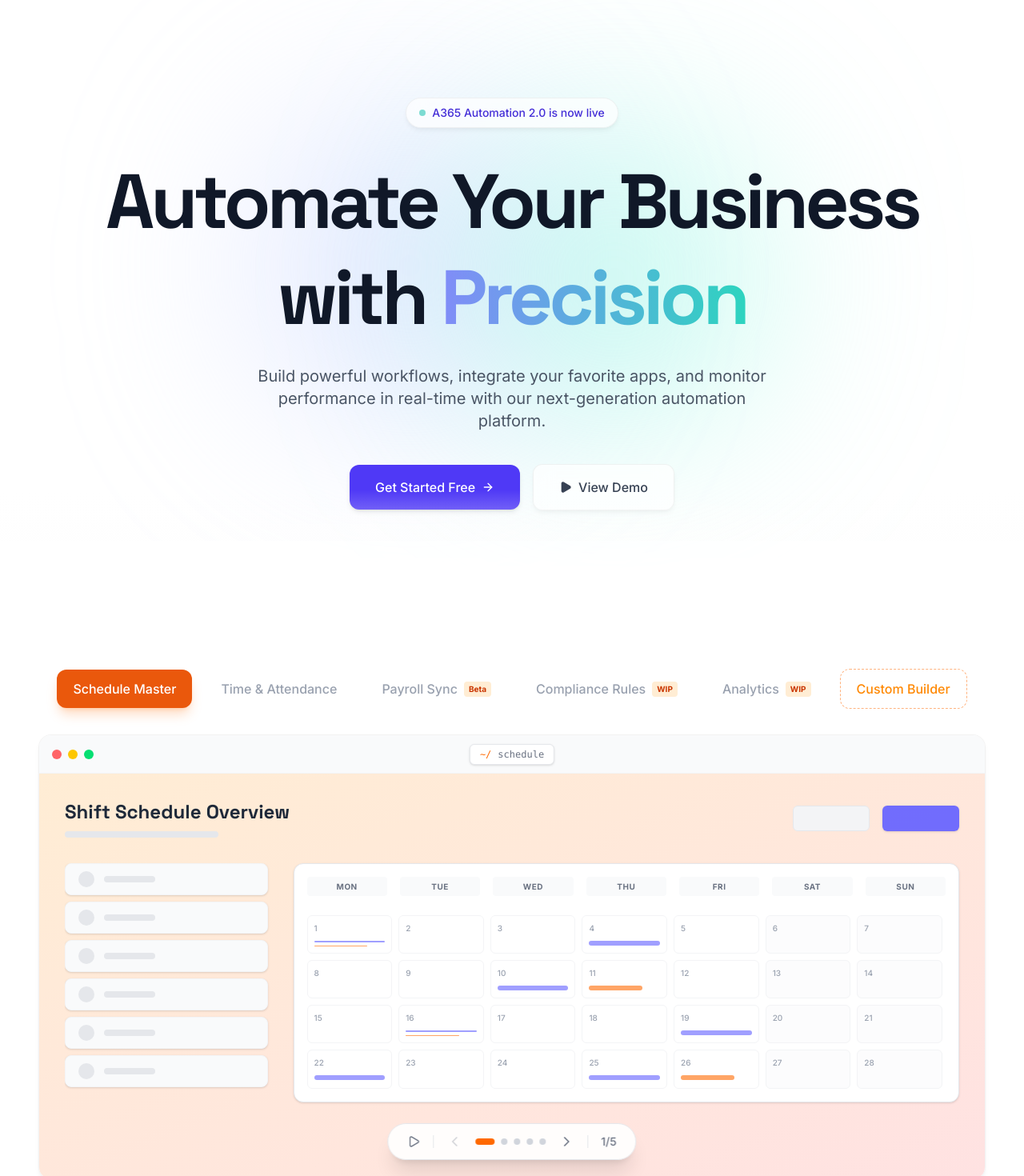
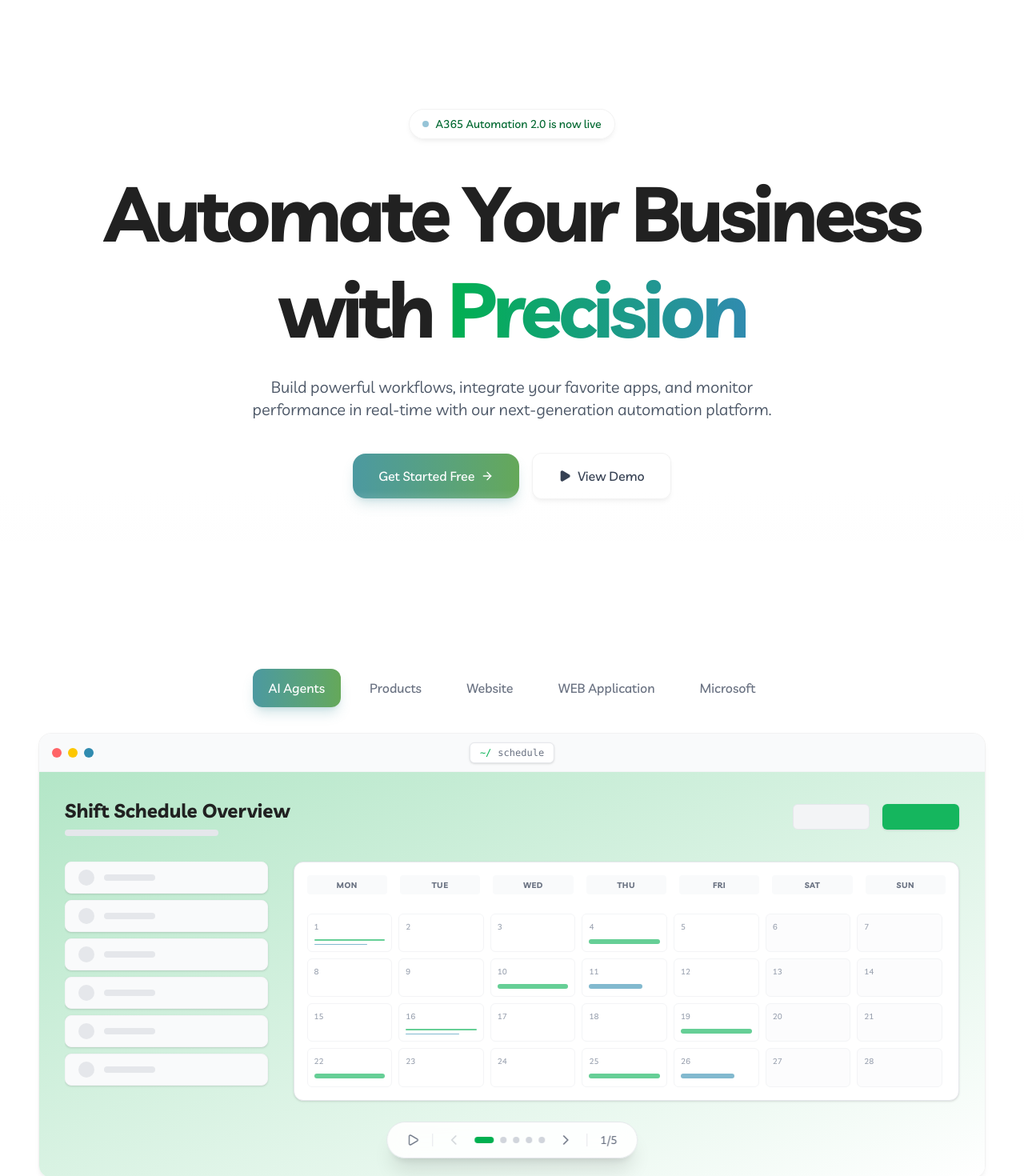
Before and after one commit to A365shift-DevTeam/A365-Automation, a React (Vite) app: page / in a window 1280 px wide. Shown: the part 60-1530 px from the top of the page at 80% size. Built offline with nearby package versions, Linux system fonts and the light colour scheme.

Commit message:
UI Changed

```diff
--- a/src/App.tsx
+++ b/src/App.tsx
@@ -15,7 +15,7 @@ import Footer from './components/sections/Footer';
 
 export default function App() {
   return (
-    <div className="min-h-screen bg-white text-gray-900 selection:bg-indigo-500/30">
+    <div className="min-h-screen bg-white text-gray-900 selection:bg-primary-500/30">
       <main>
         <Hero />
         <ShowcaseCarousel />
--- a/src/components/sections/Benefits.tsx
+++ b/src/components/sections/Benefits.tsx
@@ -18,7 +18,7 @@ export default function Benefits() {
           >
             <div className="flex items-center justify-between mb-6">
               <h4 className="font-semibold text-gray-900">Weekly Hours Saved</h4>
-              <span className="text-teal-600 font-mono font-bold">+124 hrs</span>
+              <span className="text-accent-600 font-mono font-bold">+124 hrs</span>
             </div>
             <div className="h-48 flex items-end gap-2">
               {[40, 60, 45, 80, 100, 120, 110].map((h, i) => (
@@ -28,7 +28,7 @@ export default function Benefits() {
                   whileInView={{ height: `${(h / 120) * 100}%` }}
                   viewport={{ once: true }}
                   transition={{ delay: i * 0.1, duration: 0.5 }}
-                  className="flex-1 bg-gradient-to-t from-indigo-600 to-teal-400 rounded-t-md"
+                  className="flex-1 bg-gradient-to-t from-primary-500 to-accent-400 rounded-t-md"
                 />
               ))}
             </div>
@@ -49,7 +49,7 @@ export default function Benefits() {
             ].map((item, i) => (
               <div key={i} className="flex gap-4">
                 <div className="w-12 h-12 rounded-xl bg-white border border-gray-100 shadow-sm flex items-center justify-center shrink-0">
-                  <item.icon className="w-6 h-6 text-indigo-600" />
+                  <item.icon className="w-6 h-6 text-primary-500" />
                 </div>
                 <div>
                   <h4 className="text-xl font-semibold mb-1 text-gray-900">{item.title}</h4>
--- a/src/components/sections/Features.tsx
+++ b/src/components/sections/Features.tsx
@@ -71,8 +71,8 @@ export default function Features() {
             variants={itemVariants}
             className="glass-panel p-8 rounded-2xl hover:bg-gray-50 transition-colors group"
           >
-            <div className="w-12 h-12 rounded-xl bg-indigo-500/10 flex items-center justify-center mb-6 group-hover:scale-110 transition-transform">
-              <feature.icon className="w-6 h-6 text-indigo-600" />
+            <div className="w-12 h-12 rounded-xl bg-primary-500/10 flex items-center justify-center mb-6 group-hover:scale-110 transition-transform">
+              <feature.icon className="w-6 h-6 text-primary-500" />
             </div>
             <h3 className="text-xl font-semibold mb-3 text-gray-900">{feature.title}</h3>
             <p className="text-gray-600 leading-relaxed">{feature.description}</p>
--- a/src/components/sections/Hero.tsx
+++ b/src/components/sections/Hero.tsx
@@ -5,19 +5,16 @@ export default function Hero() {
   return (
     <section className="relative min-h-screen flex items-center justify-center overflow-hidden pt-20">
       {/* Background gradients */}
-      <div className="absolute inset-0 z-0">
-        <div className="absolute top-1/4 left-1/4 w-96 h-96 bg-indigo-200/50 rounded-full blur-[120px]" />
-        <div className="absolute bottom-1/4 right-1/4 w-96 h-96 bg-teal-200/50 rounded-full blur-[120px]" />
-      </div>
+      <div className="absolute inset-0 z-0" />
 
       <div className="max-w-7xl mx-auto px-6 relative z-10 text-center">
         <motion.div
           initial={{ opacity: 0, scale: 0.9 }}
           animate={{ opacity: 1, scale: 1 }}
           transition={{ duration: 0.8, ease: "easeOut" }}
-          className="inline-flex items-center gap-2 px-4 py-2 rounded-full glass-panel mb-8 text-sm font-medium text-indigo-700 bg-white/50"
+          className="inline-flex items-center gap-2 px-4 py-2 rounded-full glass-panel mb-8 text-sm font-medium text-primary-700 bg-white/50"
         >
-          <span className="w-2 h-2 rounded-full bg-teal-500 animate-pulse" />
+          <span className="w-2 h-2 rounded-full bg-accent-500 animate-pulse" />
           A365 Automation 2.0 is now live
         </motion.div>
 
@@ -46,7 +43,7 @@ export default function Hero() {
           transition={{ duration: 0.8, delay: 0.3, ease: "easeOut" }}
           className="flex flex-col sm:flex-row items-center justify-center gap-4"
         >
-          <button className="w-full sm:w-auto px-8 py-4 bg-indigo-600 hover:bg-indigo-700 text-white rounded-xl font-medium transition-all flex items-center justify-center gap-2 group shadow-md hover:shadow-lg">
+          <button className="w-full sm:w-auto px-8 py-4 bg-gradient-to-r from-[#4C99A0] to-[#65A859] text-white rounded-2xl font-medium transition-all flex items-center justify-center gap-2 group shadow-lg shadow-[#4C99A0]/25">
             Get Started Free
             <ArrowRight className="w-4 h-4 group-hover:translate-x-1 transition-transform" />
           </button>
--- a/src/components/sections/HowItWorks.tsx
+++ b/src/components/sections/HowItWorks.tsx
@@ -9,24 +9,24 @@ const STEPS = [
     title: 'Connect your apps',
     description: 'Securely link your favorite tools with our one-click integrations. We support over 500+ SaaS applications out of the box.',
     icon: Blocks,
-    color: 'text-indigo-400',
-    bg: 'bg-indigo-500/10',
+    color: 'text-primary-400',
+    bg: 'bg-primary-500/10',
   },
   {
     id: '02',
     title: 'Build workflows',
     description: 'Use our intuitive drag-and-drop builder to create complex automation logic without writing a single line of code.',
     icon: Zap,
-    color: 'text-teal-400',
-    bg: 'bg-teal-500/10',
+    color: 'text-accent-400',
+    bg: 'bg-accent-500/10',
   },
   {
     id: '03',
     title: 'Automate & monitor',
     description: 'Set it live and watch the magic happen. Track performance, errors, and savings in real-time on your dashboard.',
     icon: BarChart3,
-    color: 'text-purple-400',
-    bg: 'bg-purple-500/10',
+    color: 'text-primary-400',
+    bg: 'bg-primary-500/10',
   },
 ];
 
@@ -51,7 +51,7 @@ export default function HowItWorks() {
         <div className="absolute left-8 md:left-1/2 top-0 bottom-0 w-px bg-gray-200 -translate-x-1/2" />
 
         <motion.div
-          className="absolute left-8 md:left-1/2 top-0 bottom-0 w-px bg-indigo-500 -translate-x-1/2 origin-top"
+          className="absolute left-8 md:left-1/2 top-0 bottom-0 w-px bg-primary-500 -translate-x-1/2 origin-top"
           style={{ scaleY: scrollYProgress }}
         />
 
@@ -62,8 +62,8 @@ export default function HowItWorks() {
               <div key={step.id} className={`relative flex flex-col md:flex-row items-center gap-8 md:gap-16 ${isEven ? '' : 'md:flex-row-reverse'}`}>
 
                 {/* Center Node */}
-                <div className="absolute left-8 md:left-1/2 w-12 h-12 rounded-full bg-gray-50 border-2 border-indigo-500 -translate-x-1/2 flex items-center justify-center z-10 shadow-sm">
-                  <span className="text-sm font-bold text-indigo-600">{step.id}</span>
+                <div className="absolute left-8 md:left-1/2 w-12 h-12 rounded-full bg-gray-50 border-2 border-primary-500 -translate-x-1/2 flex items-center justify-center z-10 shadow-sm">
+                  <span className="text-sm font-bold text-primary-500">{step.id}</span>
                 </div>
 
                 {/* Content */}
--- a/src/components/sections/ShowcaseCarousel.tsx
+++ b/src/components/sections/ShowcaseCarousel.tsx
@@ -3,21 +3,21 @@ import { motion, AnimatePresence } from 'motion/react';
 import { ChevronLeft, ChevronRight, Play, Pause } from 'lucide-react';
 
 const TABS = [
-  { id: 'schedule', label: 'Schedule Master' },
-  { id: 'attendance', label: 'Time & Attendance' },
-  { id: 'payroll', label: 'Payroll Sync', badge: 'Beta' },
-  { id: 'compliance', label: 'Compliance Rules', badge: 'WIP' },
-  { id: 'analytics', label: 'Analytics', badge: 'WIP' },
-  { id: 'custom', label: 'Custom Builder', isSpecial: true },
+  { id: 'schedule', label: 'AI Agents' },
+  { id: 'attendance', label: 'Products' },
+  { id: 'payroll', label: 'Website' },
+  { id: 'compliance', label: 'WEB Application' },
+  { id: 'analytics', label: 'Microsoft' },
+  // { id: 'custom', label: '', isSpecial: true },
 ];
 
 const MOCKUP_DATA = {
-  schedule: { color: 'from-orange-100 to-red-100', title: 'Shift Schedule Overview', pages: 5 },
-  attendance: { color: 'from-emerald-100 to-teal-100', title: 'Time Tracking Dashboard', pages: 4 },
-  payroll: { color: 'from-blue-100 to-indigo-100', title: 'Payroll Export & Sync', pages: 3 },
-  compliance: { color: 'from-purple-100 to-pink-100', title: 'Rule Break Warnings', pages: 2 },
+  schedule: { color: 'from-primary-100 to-accent-100', title: 'Shift Schedule Overview', pages: 5 },
+  attendance: { color: 'from-accent-100 to-accent-100', title: 'Time Tracking Dashboard', pages: 4 },
+  payroll: { color: 'from-primary-100 to-primary-100', title: 'Payroll Export & Sync', pages: 3 },
+  compliance: { color: 'from-primary-100 to-pink-100', title: 'Rule Break Warnings', pages: 2 },
   analytics: { color: 'from-slate-100 to-gray-100', title: 'Labor Cost Analysis', pages: 8 },
-  custom: { color: 'from-indigo-100 to-cyan-100', title: 'Custom Workflow Builder', pages: 1 },
+  custom: { color: 'from-primary-100 to-cyan-100', title: 'Custom Workflow Builder', pages: 1 },
 };
 
 export default function ShowcaseCarousel() {
@@ -46,16 +46,16 @@ export default function ShowcaseCarousel() {
                 relative px-5 py-3 rounded-xl font-medium text-sm md:text-base transition-all duration-300
                 flex items-center gap-2
                 ${tab.isSpecial
-                  ? 'border border-dashed border-orange-500/50 text-orange-400 hover:bg-orange-500/10'
+                  ? 'border border-dashed border-primary-500/50 text-primary-500 hover:bg-primary-500/10'
                   : activeTab === tab.id
-                    ? 'bg-[#ea580c] text-white shadow-lg shadow-orange-500/25'
-                    : 'text-gray-400 hover:text-white hover:bg-white/5'
+                    ? 'bg-gradient-to-r from-[#4C99A0] to-[#65A859] text-white shadow-lg shadow-[#4C99A0]/25'
+                    : 'text-gray-500 hover:text-gray-900 hover:bg-gray-50'
                 }
               `}
             >
               {tab.label}
               {tab.badge && (
-                <span className={`text-[10px] px-1.5 py-0.5 rounded ${tab.id === 'custom' ? 'bg-indigo-100 text-indigo-700' : 'bg-orange-100 text-orange-700'} font-bold`}>
+                <span className={`text-[10px] px-1.5 py-0.5 rounded ${tab.id === 'custom' ? 'bg-primary-100 text-primary-700' : 'bg-accent-300/20 text-accent-600'} font-bold`}>
                   {tab.badge}
                 </span>
               )}
@@ -70,10 +70,10 @@ export default function ShowcaseCarousel() {
             <div className="flex gap-2">
               <div className="w-3 h-3 rounded-full bg-red-400" />
               <div className="w-3 h-3 rounded-full bg-yellow-400" />
-              <div className="w-3 h-3 rounded-full bg-green-400" />
+              <div className="w-3 h-3 rounded-full bg-accent-400" />
             </div>
             <div className="absolute left-1/2 -translate-x-1/2 flex items-center gap-2 px-3 py-1 rounded-md bg-white border border-gray-200 text-xs font-mono text-gray-500 shadow-sm">
-              <span className="text-orange-500">~/</span>{activeTab}
+              <span className="text-primary-500">~/</span>{activeTab}
             </div>
           </div>
 
@@ -99,7 +99,7 @@ export default function ShowcaseCarousel() {
                 </div>
                 <div className="flex gap-4">
                   <div className="h-8 w-20 md:w-24 bg-gray-100 border border-gray-200 rounded-md" />
-                  <div className="h-8 w-20 md:w-24 bg-indigo-500/90 text-white rounded-md flex items-center justify-center text-xs font-medium shadow-sm" />
+                  <div className="h-8 w-20 md:w-24 bg-primary-500/90 text-white rounded-md flex items-center justify-center text-xs font-medium shadow-sm" />
                 </div>
               </div>
 
@@ -130,8 +130,8 @@ export default function ShowcaseCarousel() {
                       return (
                         <div key={i} className={`rounded-md border border-gray-100 ${isWeekend ? 'bg-gray-50/50' : 'bg-white hover:bg-gray-50'} p-1.5 sm:p-2 flex flex-col gap-1 transition-colors min-h-[40px] sm:min-h-0`}>
                           <div className="text-[10px] font-medium text-gray-400 mb-1">{i + 1}</div>
-                          {hasEvent1 && <div className="h-1.5 w-full bg-indigo-500/60 rounded-full" />}
-                          {hasEvent2 && <div className="h-1.5 w-3/4 bg-orange-500/60 rounded-full" />}
+                          {hasEvent1 && <div className="h-1.5 w-full bg-primary-500/60 rounded-full" />}
+                          {hasEvent2 && <div className="h-1.5 w-3/4 bg-accent-400/60 rounded-full" />}
                         </div>
                       );
                     })}
@@ -166,7 +166,7 @@ export default function ShowcaseCarousel() {
                       key={i}
                       onClick={() => setCurrentPage(i + 1)}
                       className={`h-1.5 md:h-2 rounded-full transition-all duration-300 ${currentPage === i + 1
-                        ? 'w-4 md:w-6 bg-orange-500'
+                        ? 'w-4 md:w-6 bg-primary-500'
                         : 'w-1.5 md:w-2 bg-gray-300 hover:bg-gray-400'
                         }`}
                     />
--- a/src/index.css
+++ b/src/index.css
@@ -1,47 +1,66 @@
-@import url('https://fonts.googleapis.com/css2?family=Inter:wght@300;400;500;600;700&family=Space+Grotesk:wght@400;500;600;700&display=swap');
+@import url('https://fonts.googleapis.com/css2?family=Livvic:ital,wght@0,100;0,200;0,300;0,400;0,500;0,600;0,700;0,900;1,100;1,200;1,300;1,400;1,500;1,600;1,700;1,900&display=swap');
 @import "tailwindcss";
 
 @theme {
-  --font-sans: "Inter", ui-sans-serif, system-ui, sans-serif;
-  --font-display: "Space Grotesk", ui-sans-serif, system-ui, sans-serif;
+  --font-sans: "Livvic", ui-sans-serif, system-ui, sans-serif;
+  --font-display: "Livvic", ui-sans-serif, system-ui, sans-serif;
 
-  --color-primary-50: #eef2ff;
-  --color-primary-100: #e0e7ff;
-  --color-primary-500: #6366f1;
-  --color-primary-600: #4f46e5;
-  --color-primary-900: #312e81;
+  /* Primary Green */
+  --color-primary-50: #e6f7ec;
+  --color-primary-100: #b3e6c7;
+  --color-primary-200: #80d6a1;
+  --color-primary-300: #4dc67c;
+  --color-primary-400: #26b95f;
+  --color-primary-500: #00B050;
+  --color-primary-600: #008c40;
+  --color-primary-700: #006830;
+  --color-primary-800: #004420;
+  --color-primary-900: #002010;
 
-  --color-accent-400: #2dd4bf;
-  --color-accent-500: #14b8a6;
+  /* Accent Teal/Blue */
+  --color-accent-300: #45a2c7;
+  --color-accent-400: #308BAF;
+  --color-accent-500: #308BAF;
+  --color-accent-600: #266f8c;
+  --color-accent-700: #1c5369;
 }
 
 body {
   font-family: var(--font-sans);
   background-color: #ffffff;
-  color: #111827;
+  color: #454545;
   overflow-x: hidden;
 }
 
-h1, h2, h3, h4, h5, h6 {
+h1,
+h2,
+h3,
+h4,
+h5,
+h6 {
   font-family: var(--font-display);
+  color: #212121;
 }
 
 ::-webkit-scrollbar {
   width: 8px;
 }
+
 ::-webkit-scrollbar-track {
-  background: #f9fafb; /* gray-50 */
+  background: #f9fafb;
 }
+
 ::-webkit-scrollbar-thumb {
-  background: #d1d5db; /* gray-300 */
+  background: var(--color-primary-500);
   border-radius: 4px;
 }
+
 ::-webkit-scrollbar-thumb:hover {
-  background: #9ca3af; /* gray-400 */
+  background: var(--color-primary-600);
 }
 
 .glass-panel {
-  background: rgba(255, 255, 255, 0.7);
+  background: rgba(255, 255, 255, 0.9);
   backdrop-filter: blur(12px);
   -webkit-backdrop-filter: blur(12px);
   border: 1px solid rgba(0, 0, 0, 0.05);
@@ -49,7 +68,7 @@ h1, h2, h3, h4, h5, h6 {
 }
 
 .text-gradient {
-  background: linear-gradient(to right, #818cf8, #2dd4bf);
+  background: linear-gradient(to right, #00B050, #308BAF);
   -webkit-background-clip: text;
   -webkit-text-fill-color: transparent;
   background-clip: text;
```
Also changed, not shown: src/components/sections/CTA.tsx (+3 -4 lines), src/components/sections/Footer.tsx (+13 -13 lines), src/components/sections/WorkflowVisualizer.tsx (+15 -15 lines).
